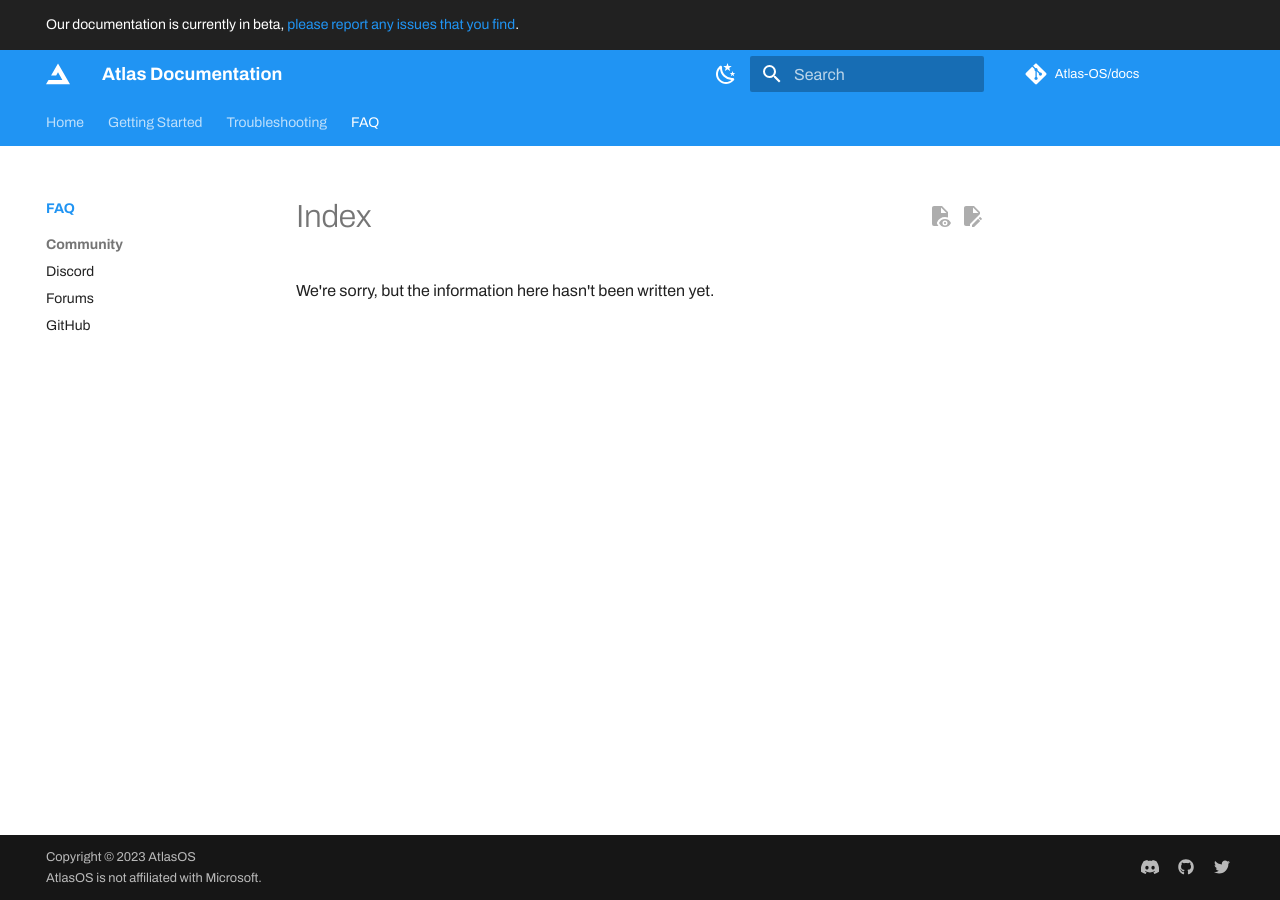
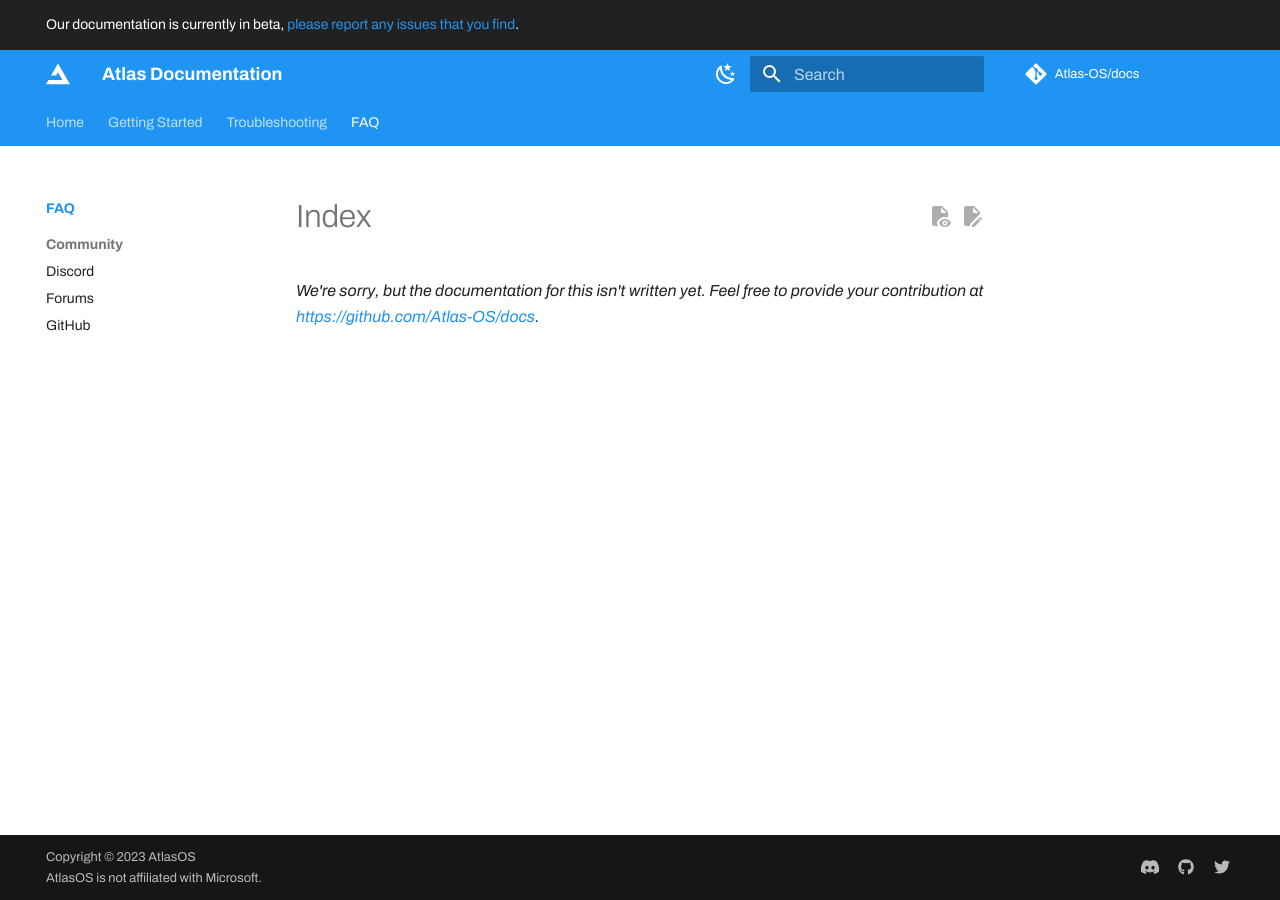
Before and after one commit to Atlas-OS/docs, an MkDocs documentation site: the page built from docs/faq/index.md, in a window 1280 px wide. Built offline with MkDocs 1.6.1 and Material for MkDocs 9.7.7, drawn with Linux system fonts in a browser that asks for light colours; some web fonts are replaced; plug-ins that fetch from the network failed and are left out; comment, search, counter and statistics services are not loaded.

Commit message:
Update index.md

```diff
--- a/docs/faq/index.md
+++ b/docs/faq/index.md
@@ -1 +1 @@
-We're sorry, but the information here hasn't been written yet.
+*We're sorry, but the documentation for this isn't written yet. Feel free to provide your contribution at [https://github.com/Atlas-OS/docs](https://github.com/Atlas-OS/docs).*
```
